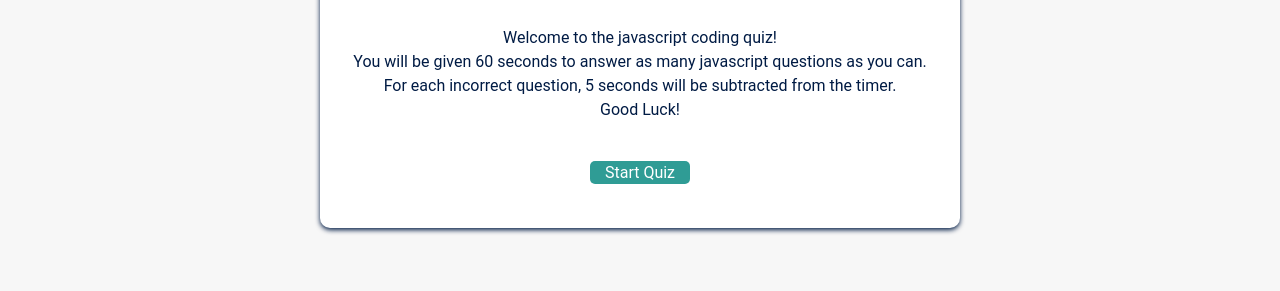
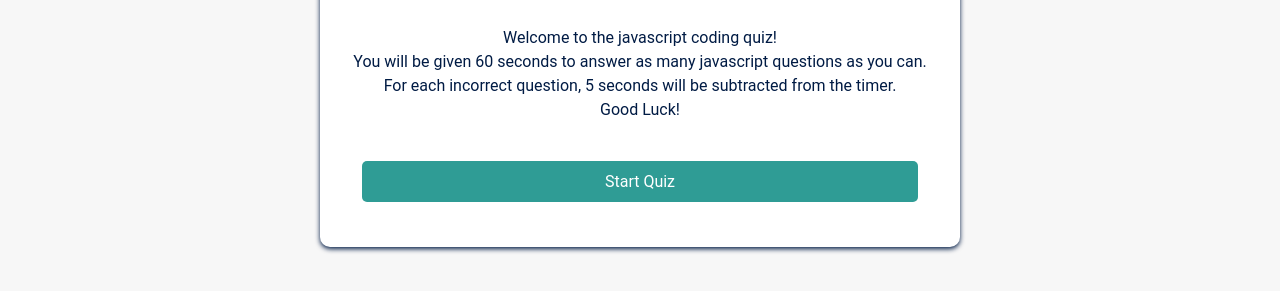
Before and after one commit to CSkicko/JS-Quiz, a plain HTML site: page index.html in a window 1280 px wide. Shown: the part 207-498 px from the top of the page. Drawn offline with Linux system fonts and the light colour scheme.

Commit message:
Added function to reset styles when transitioning from questions to high scores or landing page

```diff
--- a/assets/css/style.css
+++ b/assets/css/style.css
@@ -75,7 +75,8 @@ h1 {
 }
 
 #buttons li {
-    flex: 0 0 100px;
+    flex: 1 0 100px;
+    margin: 0 10px 0 10px
 }
 
 button {
--- a/assets/js/script.js
+++ b/assets/js/script.js
@@ -46,8 +46,19 @@ var buttons = document.getElementById("buttons");
 // _________
 // Functions
 // _________
+// Reset Styles
+function resetStyles(){
+    textContent.setAttribute("style", "order: 1;");
+    buttons.setAttribute("style", "flex-direction: row;");
+    var listElems = document.querySelectorAll("li");
+    for (var i=0; i<listElems.length; i++){
+        listElems[i].setAttribute("style", "flex: 1 0 100px; margin-bottom: 0; width: 100%;");
+    }
+}
+
 // Render landing page
 function renderLandingPage(){
+    resetStyles();
     primText.innerHTML = "Coding Quiz Challenge";
     textContent.innerHTML = "Welcome to the javascript coding quiz!<br>You will be given 60 seconds to answer as many javascript questions as you can.<br>For each incorrect question, 5 seconds will be subtracted from the timer.<br>Good Luck!";
     buttons.innerHTML = "<li><button id='start-quiz'>Start Quiz</button></li>";
@@ -85,9 +96,11 @@ function renderNextQuestion(){
 // Start quiz
 // Check answer
 // Timer
+
 // View high scores
 function renderHighScores(event){
     event.preventDefault();
+    resetStyles();
     primText.innerHTML = "High Scores";
     textContent.innerHTML = "This is the high scores page";
     buttons.innerHTML = "<li><button id='back-button'>Go Back</button></li><li><button id='clear-scores'>Clear High Scores</button></li>";
```
